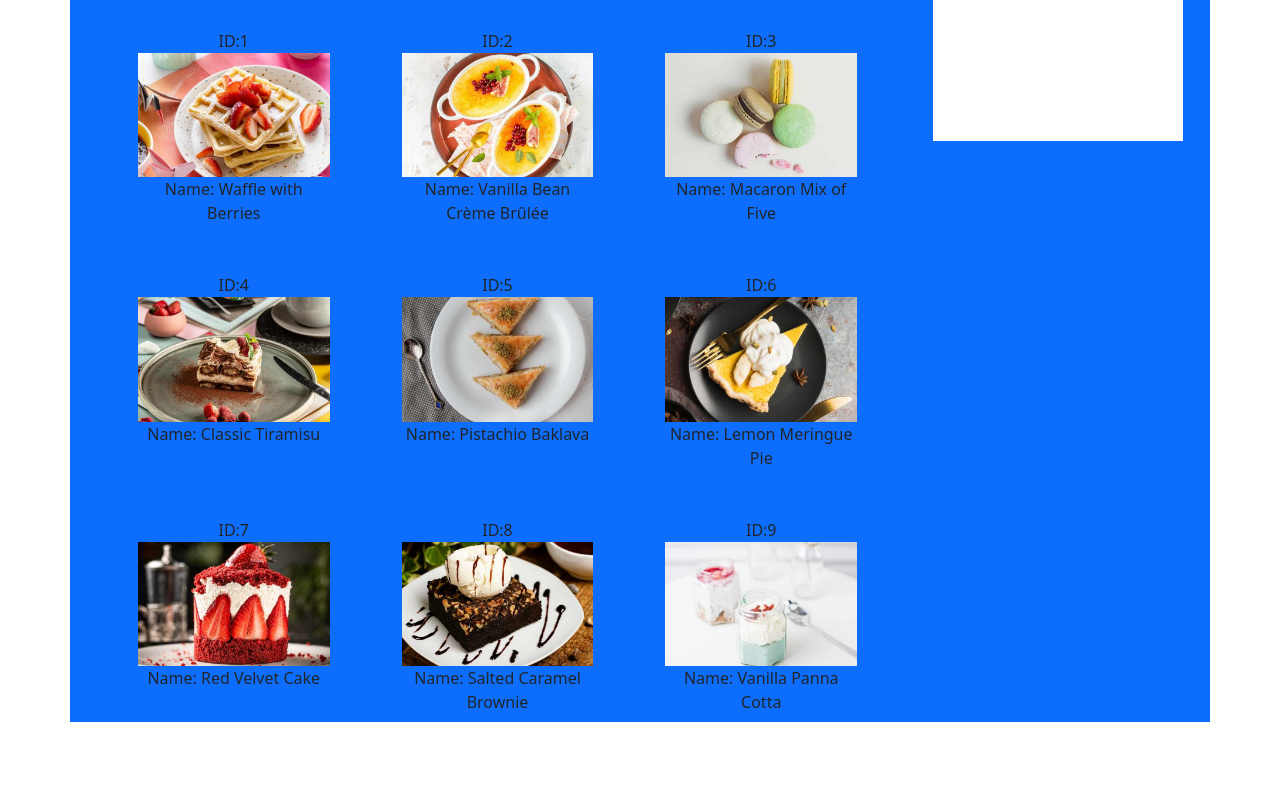
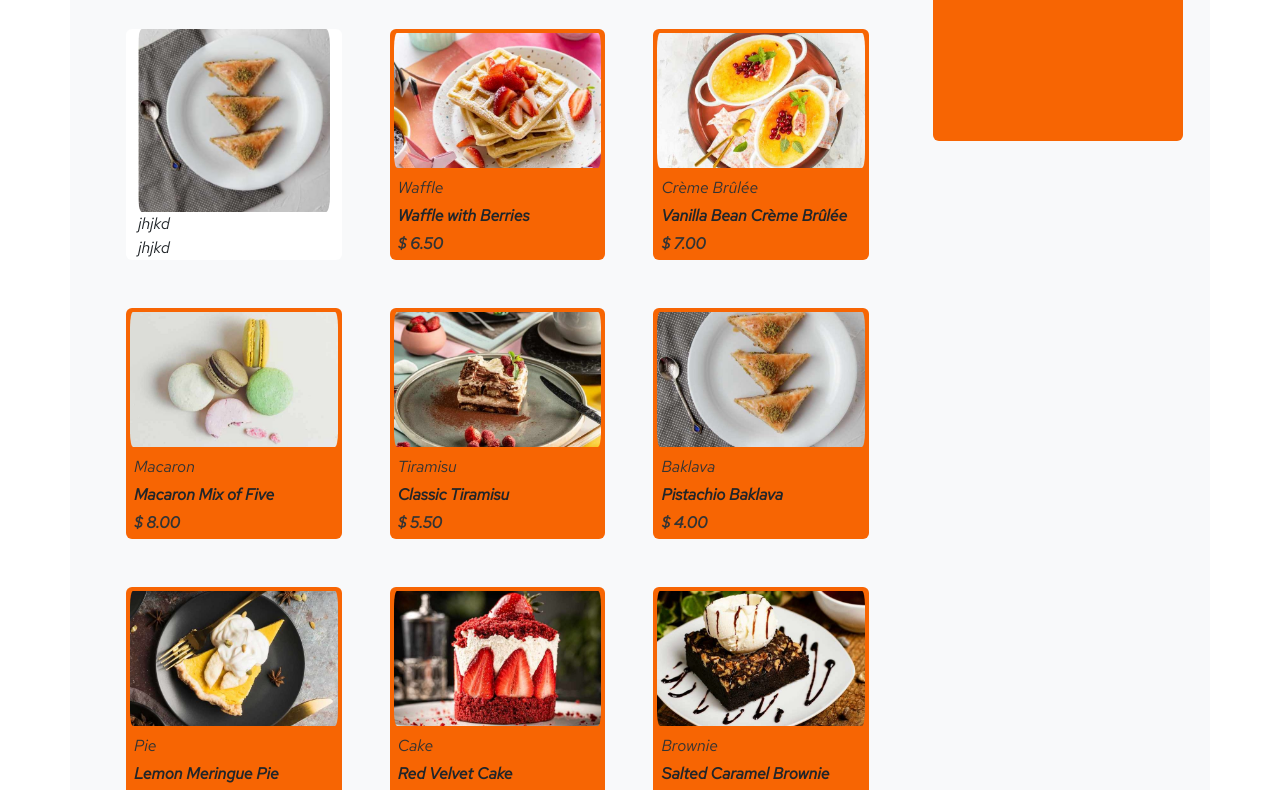
Before and after one commit to MahdiyehZafari/product-list-add-cart, a website: page index.html in a window 1280 px wide. Shown: the part 75-865 px from the top of the page. Before the commit the page ends 800 px from the top, so only its background shows below. Drawn offline with nearby package versions, Linux system fonts and the light colour scheme.

Commit message:
fix color & text

```diff
--- /dev/null
+++ b/assets/css/style.css
@@ -0,0 +1,32 @@
+@font-face {
+    font-family: 'MyFont';
+    src: url('../fonts/RedHatText-Italic-VariableFont_wght.ttf') format('truetype'),
+         url('../fonts/RedHatText-VariableFont_wght.ttf') format('truetype');
+    font-weight: normal;
+    font-style: normal;
+}
+
+body
+{
+    font-family: 'MyFont', sans-serif;
+}
+.text-333
+{
+    color: #333;
+}
+.text-orange
+{
+    color: orangered;
+}
+.bg-pink
+{
+    background-color: rgb(247, 101, 3);
+}
+.rounded-me
+{
+    border-radius: 15px;
+    -webkit-border-radius: 15px;
+    -moz-border-radius: 15px;
+    -ms-border-radius: 15px;
+    -o-border-radius: 15px;
+}
--- a/assets/js/app.js
+++ b/assets/js/app.js
@@ -13,16 +13,21 @@ async function fetchData() {
 
 function displayData(data) {
     const container = document.getElementById('data-container');
-    container.innerHTML = ''; // پاک کردن محتوای قبلی
+    // container.innerHTML = ''; // پاک کردن محتوای قبلی
 
     data.forEach(item => {
         const col = document.createElement('div');
-        col.className = 'col-12 col-sm-6 col-md-3'; // تنظیم عرض ستون
-        col.innerHTML = `<div class="item">ID:${item.id}<img src="${item.image.thumbnail}"
+        col.className = 'col-12 col-sm-6 col-md-3 bg-pink rounded-2 p-1'; // تنظیم عرض ستون
+        col.innerHTML = `<div class="row"><img class="rounded-me" src="${item.image.thumbnail}"
         srcset="${item.image.mobile} 576w, ${item.image.tablet} 768w, ${item.image.desktop} 1200w"
         sizes="(max-width: 576px) 100vw, (max-width: 768px) 50vw, 33vw"
         alt="${item.name}"
-        class="img-fluid"> Name: ${item.name}</div>`;
+        class="img-fluid"></div>
+        <div class="col-12 text-start text-white ps-3 mt-2 ">
+            <div class="row text-333 fst-normal mt-1">${item.category}</div>
+            <div class="row mt-1 fw-bold text-dark">${item.name}</div>
+            <div class="row mt-1 fw-bold text-333">$ ${item.price}</div>
+        </div>`;
         container.appendChild(col);
     });
 }
--- a/data.json
+++ b/data.json
@@ -8,7 +8,7 @@
        },
        "name": "Waffle with Berries",
        "category": "Waffle",
-       "price": 6.50,
+       "price": "6.50",
        "id":1
     },
     {
@@ -20,7 +20,7 @@
         },
         "name": "Vanilla Bean Crème Brûlée",
         "category": "Crème Brûlée",
-        "price": 7.00,
+        "price": "7.00",
         "id":2
      },
      {
@@ -32,7 +32,7 @@
         },
         "name": "Macaron Mix of Five",
         "category": "Macaron",
-        "price": 8.00,
+        "price": "8.00",
         "id":3
      },
      {
@@ -44,7 +44,7 @@
         },
         "name": "Classic Tiramisu",
         "category": "Tiramisu",
-        "price": 5.50,
+        "price": "5.50",
         "id":4
      },
      {
@@ -56,7 +56,7 @@
         },
         "name": "Pistachio Baklava",
         "category": "Baklava",
-        "price": 4.00,
+        "price": "4.00",
         "id":5
      },
      {
@@ -68,7 +68,7 @@
         },
         "name": "Lemon Meringue Pie",
         "category": "Pie",
-        "price": 5.00,
+        "price": "5.00",
         "id":6
      },
      {
@@ -80,7 +80,7 @@
         },
         "name": "Red Velvet Cake",
         "category": "Cake",
-        "price": 4.50,
+        "price": "4.50",
         "id":7
      },
      {
@@ -92,7 +92,7 @@
         },
         "name": "Salted Caramel Brownie",
         "category": "Brownie",
-        "price": 4.50,
+        "price": "4.50",
         "id":8
      },
      {
@@ -104,7 +104,7 @@
         },
         "name": "Vanilla Panna Cotta",
         "category": "Panna Cotta",
-        "price": 6.50,
+        "price": "6.50",
         "id":9
      }
 ]
--- a/index.html
+++ b/index.html
@@ -6,19 +6,36 @@
 
   <link rel="icon" type="image/png" sizes="32x32" href="./assets/images/favicon-32x32.png">
   <link rel="stylesheet" href="node_modules/bootstrap/dist/css/bootstrap.min.css">
+  <link rel="stylesheet" href="assets/css/style.css">
   <title>Product list with cart</title>
 
 </head>
 <body>
   <div class="container">
-    <div class="row bg-primary gap-2">
+    <div class="row bg-body-tertiary gap-2">
       <div class="col-12 col-md-9 p-2">
-        <h1 class="col-12 mb-5">Dessert</h1>
+        <h1 class="col-12 mb-5 text-orange fw-bolder">Dessert</h1>
         <div class="row gap-5 text-center justify-content-center"id="data-container">
-
+          <div class="col-12 col-sm-6 col-md-3 bg-white rounded-2 ">
+            <div class="row">
+               <img src="./assets/images/image-baklava-desktop.jpg" class="col-12 w-100 h-100 object-fit-contain rounded-4" alt="">
+            </div>
+            <div class="row">
+              <div class="col-12 text-start">
+                <div class="row">
+                </div>
+                <div class="row">
+                  <span>jhjkd</span>
+                </div>
+                <div class="row">
+                  <span>jhjkd</span>
+                </div>
+              </div>
+            </div>
+          </div>
         </div>
       </div>
-      <div class="col-12 col-md-2 bg-white mt-3" style="height: 200px;width: 250px;">kk</div>
+      <div class="col-12 col-md-2 bg-pink rounded-2 mt-3" style="height: 200px;width: 250px;">kk</div>
     </div>
   </div>
   <script src="./assets/js/app.js"></script>
```
